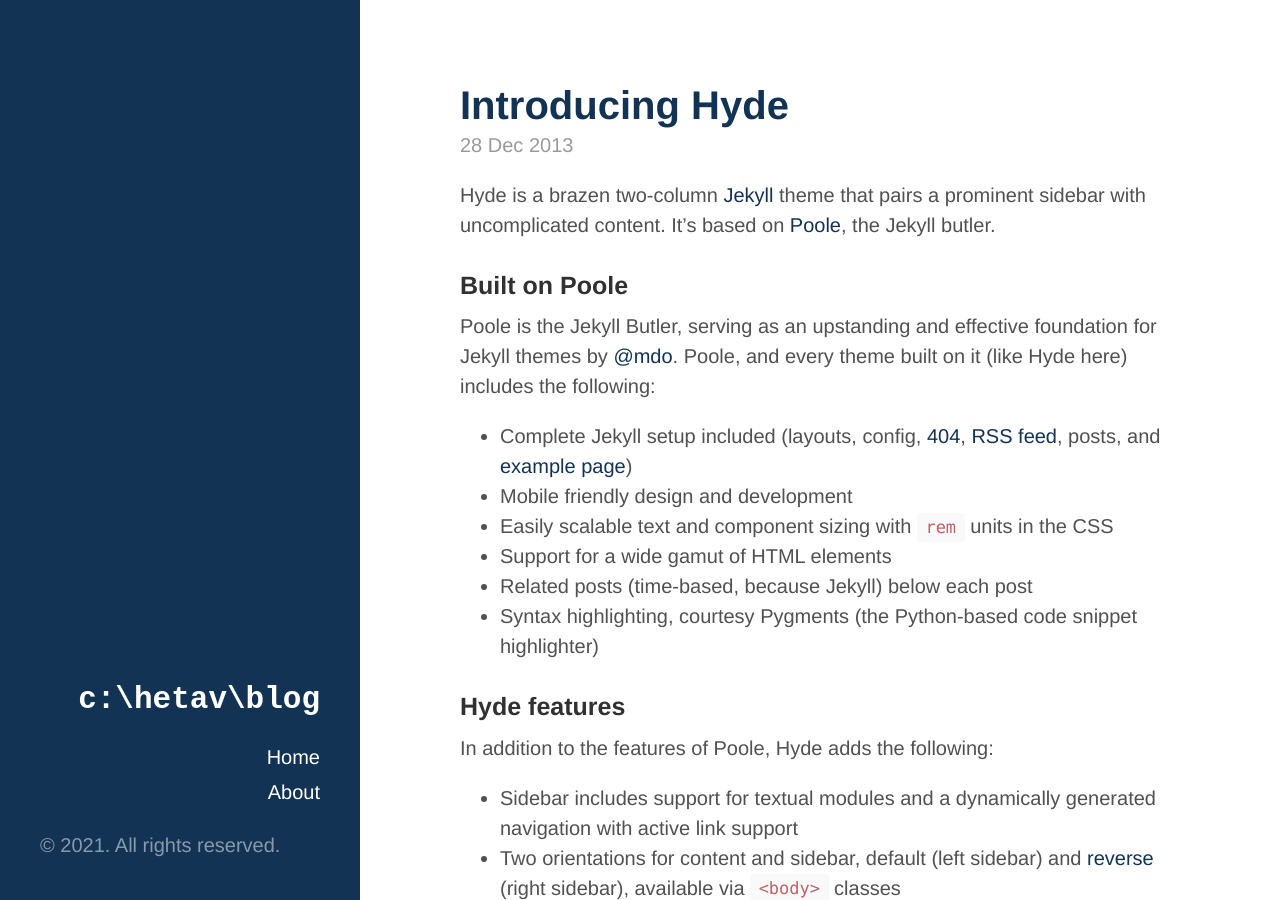
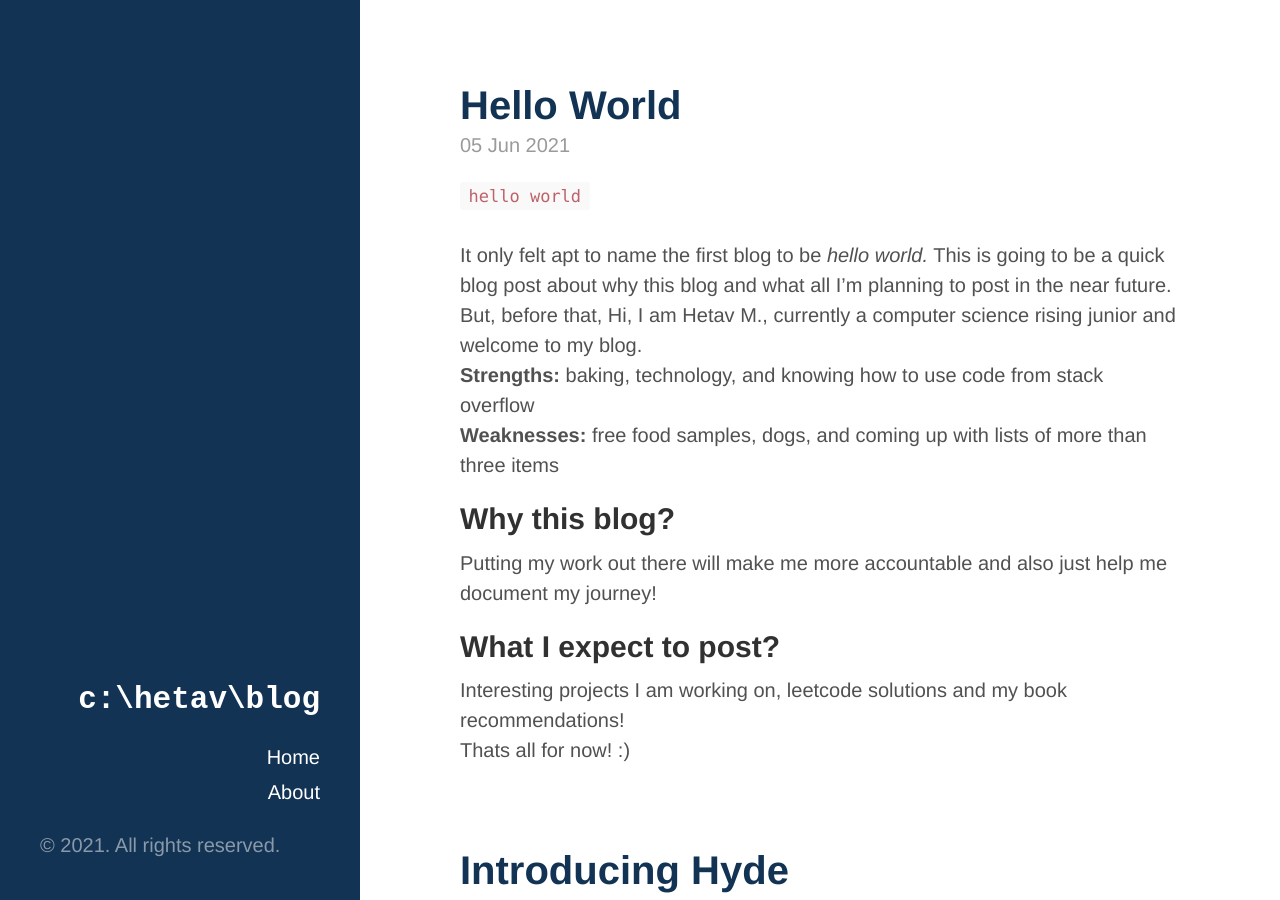
Before and after one commit to hetavv/hetavv.github.io, a Jekyll site: the page built from index.html, in a window 1280 px wide and 900 px high. Built offline with Jekyll 4.4.1, drawn with Linux system fonts in a browser that asks for light colours; the list of posts is cut into pages by our own code.

Commit message:
added post

```diff
--- /dev/null
+++ b/_posts/2021-06-05-hello-world.md
@@ -0,0 +1,21 @@
+---
+layout: post
+title: Hello World
+---
+
+`hello world`
+<br>
+<br>
+It only felt apt to name the first blog to be <em>hello world.</em> This is going to be a quick blog post about why this blog and what all I'm planning to post in the near future. But, before that, Hi, I am Hetav M., currently a computer science rising junior and welcome to my blog.
+<br>
+<b>Strengths:</b> baking, technology, and knowing how to use code from stack overflow
+<br>
+<b>Weaknesses:</b> free food samples, dogs, and coming up with lists of more than three items
+<br>
+<h2>Why this blog?</h2>
+Putting my work out there will make me more accountable and also just help me document my journey!
+<br>
+<h2>What I expect to post? </h2>
+Interesting projects I am working on, leetcode solutions and my book recommendations!
+<br>
+Thats all for now! :)
--- a/about.md
+++ b/about.md
@@ -10,7 +10,7 @@
  <img src="/aboutme.jpeg" width="200px" height="200px">
 <!-- ![ about me ](aboutme.jpeg) -->
 
-Hi, I am <em><b>Hetav Modi</b></em> (हेतव मोदी), currently a rising junior with major in Computer Science and Engineering from Ahmedabad, India. I am interested in Operating systems and optimization for cache replacement and also a part of the Video processing research group at my University. I also like to solve DSA related questions. When I am not working, I like cooking, read (mostly fiction) and watch youtube videos. Above all, I like to improve myself, a little bit, everyday!
+Hi, I am <em><b>Hetav Modi</b></em> (हेतव मोदी), currently a rising junior with major in Computer Science and Engineering from Ahmedabad, India. I am interested in Operating systems and optimization for cache replacement and also a part of the Video processing research group at my University. I also like to solve DSA related questions. I am currently learning french. When I am not working, I like cooking, love to read (mostly fiction) and watch youtube videos. Above all, I like to improve myself, a little bit, everyday!
 <br>
 <br>
 I'm always up for a conversation, you can <a href = "mailto: hetav.1805@gmail.com">email me</a> - either
```
